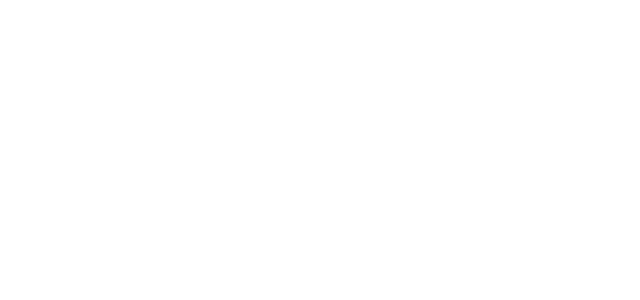
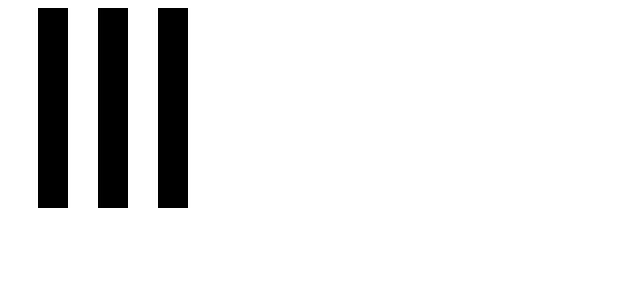
Before and after one commit to editaahn/simple-playground, a React (Vite) app: page /piano in a window 1280 px wide. Shown: the top 300 px of the page, without its empty margins (0-640 px from the left). Built offline with nearby package versions, Linux system fonts and the light colour scheme.

Commit message:
feat: build piano structure

```diff
--- /dev/null
+++ b/src/libs/index.ts
@@ -0,0 +1 @@
+export { Piano } from './piano';
--- /dev/null
+++ b/src/libs/piano/Piano/Piano.tsx
@@ -0,0 +1,17 @@
+import { Stack } from "@mui/material";
+import { binder } from "../../../utils/binder";
+import { usePiano } from "./usePiano";
+import { PianoKeySeperator } from "../PianoKeySeperator/PianoKeySeperator";
+import { PianoKeyGroup } from "../PianoKeyGroup/PianoKeyGroup";
+
+export const Piano = binder(usePiano, ({ checkPressed, note }) => {
+  return (
+    <Stack direction="row">
+      <PianoKeySeperator note={note}>
+        {({ groups }) =>
+          <>{groups.map(pianoKeys => <PianoKeyGroup pianoKeys={pianoKeys} checkPressed={checkPressed} />)}</>
+        }
+      </PianoKeySeperator>
+    </Stack>
+  );
+}, { displayName: 'Piano', memoize: false });
--- /dev/null
+++ b/src/libs/piano/Piano/usePiano.ts
@@ -0,0 +1,26 @@
+import { useState, useEffect, useCallback } from "react";
+
+type UsePianoProps = {
+  note: string[];
+};
+
+export const usePiano = ({ note }: UsePianoProps) => {
+  const [pressed, setPressed] = useState<Set<string>>(new Set());
+
+  const checkPressed = useCallback((key: string) => pressed.has(key), [pressed]);
+
+  useEffect(() => {
+    window.addEventListener('keydown', (e) => {
+      if (note.includes(e.key.toLowerCase())) {
+        setPressed(prev => new Set([...prev.values(), e.key.toLowerCase()]));
+      }
+    });
+    window.addEventListener('keyup', (e) => {
+      if (note.includes(e.key.toLowerCase())) {
+        setPressed(new Set());
+      }
+    });
+  }, []);
+
+  return { checkPressed, note };
+};
--- /dev/null
+++ b/src/libs/piano/PianoKey/BlackPianoKey.tsx
@@ -0,0 +1,9 @@
+import { Box } from "@mui/material";
+
+type PianoKeyProps = {
+  pressed: boolean;
+};
+
+export const BlackPianoKey = ({ pressed }: PianoKeyProps) => (
+  <Box bgcolor={pressed ? "gray" : "black"} width={30} height={200} />
+);
--- /dev/null
+++ b/src/libs/piano/PianoKey/WhitePianoKey.tsx
@@ -0,0 +1,9 @@
+import { Box } from "@mui/material";
+
+type PianoKeyProps = {
+  pressed: boolean;
+};
+
+export const WhitePianoKey = ({ pressed }: PianoKeyProps) => (
+  <Box bgcolor={pressed ? "silver" : "white"} width={30} height={200} />
+);
--- /dev/null
+++ b/src/libs/piano/PianoKeyGroup/PianoKeyGroup.tsx
@@ -0,0 +1,22 @@
+import { BlackPianoKey } from "../PianoKey/BlackPianoKey";
+import { WhitePianoKey } from "../PianoKey/WhitePianoKey";
+
+type PianoKeyGroup = {
+  pianoKeys: string[];
+  checkPressed: (key: string) => boolean;
+};
+
+export const PianoKeyGroup = ({ pianoKeys, checkPressed }: PianoKeyGroup) =>
+  <>
+    {pianoKeys.map((pianoKey, i) =>
+      i % 2 === 0 ?
+        <WhitePianoKey
+          pressed={checkPressed(pianoKey)}
+          key={pianoKey}
+        />
+        : <BlackPianoKey
+          pressed={checkPressed(pianoKey)}
+          key={pianoKey}
+        />
+    )}
+  </>;
--- /dev/null
+++ b/src/libs/piano/PianoKeySeperator/PianoKeySeperator.tsx
@@ -0,0 +1,8 @@
+import { binder } from "../../../utils/binder";
+import { usePianoKeySeperator } from "./usePianoKeySeperator";
+
+export const PianoKeySeperator = binder(
+  usePianoKeySeperator,
+  ({ children, groups }) => <>{children({ groups })}</>,
+  { memoize: false }
+);
--- /dev/null
+++ b/src/libs/piano/PianoKeySeperator/usePianoKeySeperator.ts
@@ -0,0 +1,21 @@
+import { ReactElement } from "react";
+
+type UsePianoKeySeperatorProps = {
+  note: string[];
+  children: (props: { groups: string[][] }) => ReactElement;
+}
+
+const NUMBER_OF_KEYS_IN_EACH_GROUP = [7, 5];
+
+export const usePianoKeySeperator = ({ note, children }: UsePianoKeySeperatorProps) => {
+  const copy = [...note];
+  const groups: string[][] = [];
+
+  for (let i = 0; copy.length !== 0; i++){
+    groups.push(copy.splice(0, NUMBER_OF_KEYS_IN_EACH_GROUP[i % 2 === 0 ? 0 : 1]));
+  }
+
+  console.log(groups)
+
+  return { groups, children };
+}
--- /dev/null
+++ b/src/libs/piano/index.ts
@@ -0,0 +1 @@
+export { Piano } from './Piano/Piano'
--- a/src/pages/piano.tsx
+++ b/src/pages/piano.tsx
@@ -1,7 +1,5 @@
-import { FC, useState } from "react";
+import { Piano } from "../libs/piano/Piano/Piano";
 
-const NOTES = ['C', 'D', 'E', 'F', 'G', 'A', 'B'];
-
-export const PianoPage: FC<Props> = () => {
-  return <div></div>;
+export const PianoPage = () => {
+  return <Piano note={['a', 's', 'd', 'f', 'g', 'h', 'j', 'k']} />;
 };
```
Also changed, not shown: 1 other file (tests, documents, lock files or other folders).
